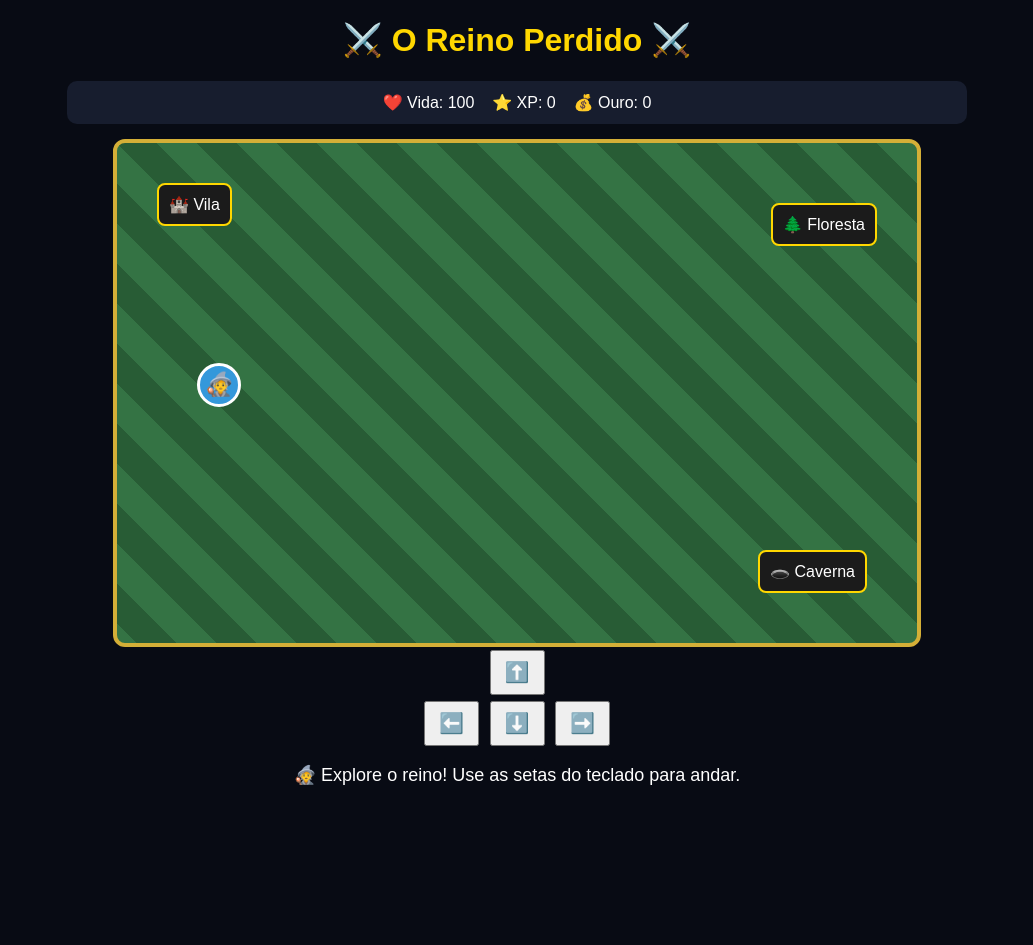
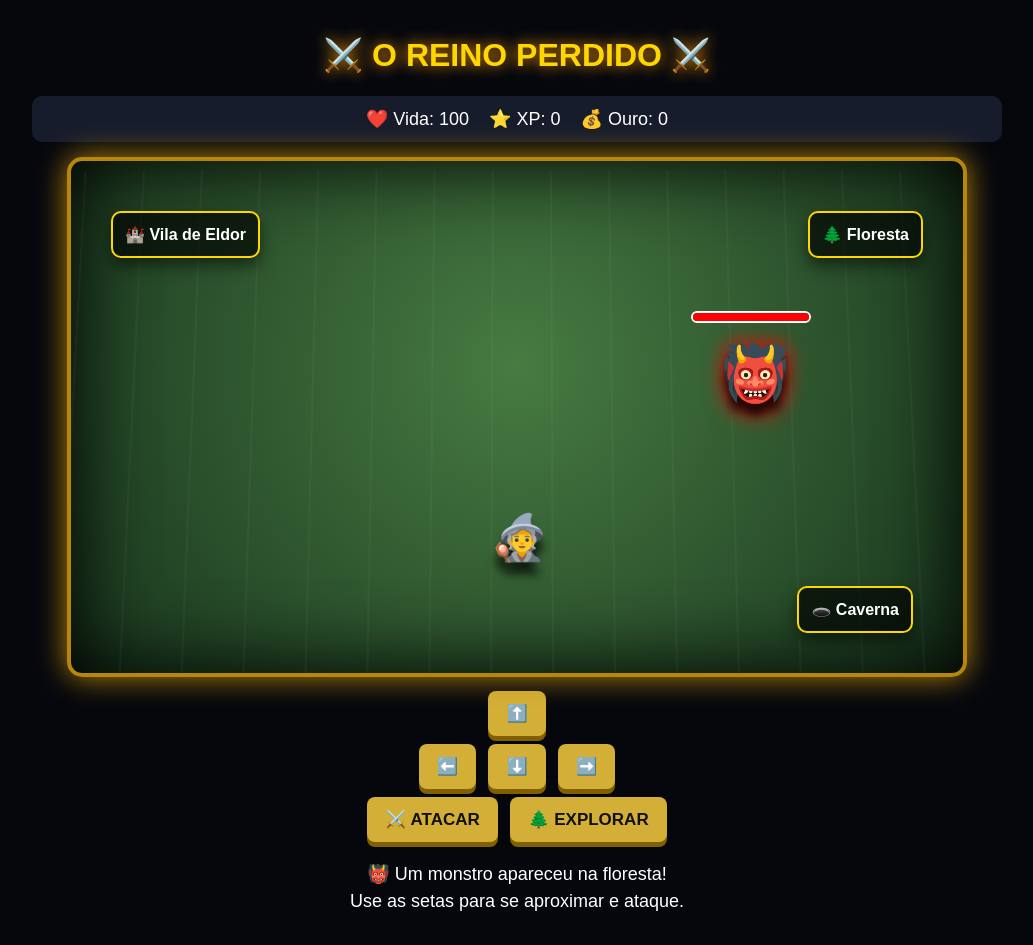
Before and after one commit to ademir225/snake-game, a plain HTML site: page index.html in a window 1280 px wide. Shown: the whole page, without its empty margins (123-1156 px from the left). Before the commit the page ends 849 px from the top, so only its background shows below. Drawn offline with Linux system fonts and the light colour scheme.

Commit message:
Update index.html

```diff
--- a/index.html
+++ b/index.html
@@ -3,102 +3,231 @@
 <head>
 <meta charset="UTF-8">
 <meta name="viewport" content="width=device-width, initial-scale=1.0">
+
 <title>O Reino Perdido</title>
 
 <style>
+
+* {
+    box-sizing: border-box;
+}
+
 body {
     margin: 0;
-    background: #080b14;
+    background: #05070d;
     color: white;
     font-family: Arial, sans-serif;
     text-align: center;
 }
 
 #jogo {
-    max-width: 900px;
-    margin: 20px auto;
+    max-width: 1000px;
+    margin: auto;
+    padding: 15px;
 }
 
 h1 {
     color: #ffd700;
+    text-shadow: 0 0 15px #ff9900;
 }
 
 #status {
-    background: #171d2e;
+    background: #171c2c;
     padding: 12px;
     border-radius: 10px;
     margin-bottom: 15px;
+    font-size: 18px;
 }
+
+/* MUNDO */
 
 #mapa {
     position: relative;
-    width: 800px;
+    width: 900px;
     max-width: 95vw;
-    height: 500px;
+    height: 520px;
     margin: auto;
     overflow: hidden;
-    border: 4px solid #d4af37;
-    border-radius: 12px;
+
     background:
-        linear-gradient(45deg, #285c35 25%, #347344 25%,
-        #347344 50%, #285c35 50%, #285c35 75%,
-        #347344 75%);
-    background-size: 80px 80px;
+        radial-gradient(circle at 50% 40%, #477b42, #18351d);
+
+    border: 4px solid #b8860b;
+    border-radius: 15px;
+
+    box-shadow:
+        inset 0 0 80px #000,
+        0 0 30px #b8860b;
+
+    perspective: 700px;
 }
+
+/* chão com efeito de profundidade */
+
+#chao {
+    position: absolute;
+    width: 100%;
+    height: 100%;
+
+    background:
+        repeating-linear-gradient(
+            90deg,
+            rgba(255,255,255,.03) 0px,
+            rgba(255,255,255,.03) 2px,
+            transparent 2px,
+            transparent 60px
+        );
+
+    transform: rotateX(5deg);
+}
+
+/* PERSONAGEM */
 
 #jogador {
     position: absolute;
-    width: 38px;
-    height: 38px;
-    background: #3498db;
-    border: 3px solid white;
-    border-radius: 50%;
-    left: 80px;
-    top: 220px;
-    display: flex;
-    align-items: center;
-    justify-content: center;
-    font-size: 23px;
-    z-index: 5;
+
+    width: 50px;
+    height: 65px;
+
+    left: 420px;
+    top: 350px;
+
+    font-size: 45px;
+
+    filter: drop-shadow(0 12px 5px rgba(0,0,0,.7));
+
+    transition: .15s;
+
+    z-index: 10;
 }
+
+/* MONSTRO */
+
+#monstro {
+    position: absolute;
+
+    width: 60px;
+    height: 70px;
+
+    left: 650px;
+    top: 180px;
+
+    font-size: 55px;
+
+    filter:
+        drop-shadow(0 12px 5px rgba(0,0,0,.8))
+        drop-shadow(0 0 10px red);
+
+    z-index: 9;
+}
+
+/* LOCAIS */
 
 .local {
     position: absolute;
-    padding: 10px;
-    background: #1b1b1b;
+
+    padding: 12px;
+
+    background: rgba(0,0,0,.65);
+
     border: 2px solid #ffd700;
-    border-radius: 8px;
-    color: white;
+
+    border-radius: 10px;
+
+    box-shadow: 0 8px 15px rgba(0,0,0,.5);
+
+    font-weight: bold;
 }
 
 #vila {
     left: 40px;
-    top: 40px;
+    top: 50px;
 }
 
 #floresta {
     right: 40px;
-    top: 60px;
+    top: 50px;
 }
 
 #caverna {
     right: 50px;
-    bottom: 50px;
+    bottom: 40px;
 }
 
-#mensagem {
-    min-height: 50px;
-    padding: 15px;
-    font-size: 18px;
+/* BARRA DO MONSTRO */
+
+#barraMonstro {
+    position: absolute;
+
+    left: 620px;
+    top: 150px;
+
+    width: 120px;
+    height: 12px;
+
+    background: #333;
+
+    border: 2px solid white;
+
+    border-radius: 10px;
+
+    overflow: hidden;
+
+    z-index: 11;
 }
 
-.controles button {
-    width: 55px;
-    height: 45px;
-    margin: 3px;
-    font-size: 20px;
+#vidaMonstro {
+    width: 100%;
+    height: 100%;
+
+    background: red;
+}
+
+/* MENSAGEM */
+
+#mensagem {
+    min-height: 60px;
+
+    padding: 15px;
+
+    font-size: 18px;
+
+    line-height: 1.5;
+}
+
+/* CONTROLES */
+
+button {
+    padding: 12px 18px;
+
+    margin: 4px;
+
+    border: none;
+
+    border-radius: 8px;
+
+    background: #d4af37;
+
+    color: #111;
+
+    font-size: 17px;
+
+    font-weight: bold;
+
     cursor: pointer;
+
+    box-shadow: 0 5px 0 #806000;
 }
+
+button:active {
+    transform: translateY(4px);
+    box-shadow: 0 1px 0 #806000;
+}
+
+.controles {
+    margin-top: 10px;
+}
+
 </style>
 </head>
 
@@ -106,22 +235,28 @@ h1 {
 
 <div id="jogo">
 
-<h1>⚔️ O Reino Perdido ⚔️</h1>
+<h1>⚔️ O REINO PERDIDO ⚔️</h1>
 
 <div id="status">
+
 ❤️ Vida: <span id="vida">100</span>
+
 &nbsp;&nbsp;
+
 ⭐ XP: <span id="xp">0</span>
+
 &nbsp;&nbsp;
+
 💰 Ouro: <span id="ouro">0</span>
+
 </div>
 
 <div id="mapa">
 
-    <div id="jogador">🧙</div>
+<div id="chao"></div>
 
 <div class="local" id="vila">
-        🏰 Vila
+🏰 Vila de Eldor
 </div>
 
 <div class="local" id="floresta">
@@ -132,100 +267,217 @@ h1 {
 🕳️ Caverna
 </div>
 
+<div id="jogador">
+🧙
+</div>
+
+<div id="barraMonstro">
+<div id="vidaMonstro"></div>
+</div>
+
+<div id="monstro">
+👹
+</div>
+
 </div>
 
 <div class="controles">
-    <button onclick="mover(0,-20)">⬆️</button><br>
 
-    <button onclick="mover(-20,0)">⬅️</button>
-    <button onclick="mover(0,20)">⬇️</button>
-    <button onclick="mover(20,0)">➡️</button>
+<button onclick="mover(0,-25)">⬆️</button>
+
+<br>
+
+<button onclick="mover(-25,0)">⬅️</button>
+
+<button onclick="mover(0,25)">⬇️</button>
+
+<button onclick="mover(25,0)">➡️</button>
+
+</div>
+
+<div>
+
+<button onclick="atacar()">
+⚔️ ATACAR
+</button>
+
+<button onclick="explorar()">
+🌲 EXPLORAR
+</button>
+
 </div>
 
 <div id="mensagem">
-    🧙 Explore o reino! Use as setas do teclado para andar.
+
+👹 Um monstro apareceu na floresta!
+<br>
+Use as setas para se aproximar e ataque.
+
 </div>
 
 </div>
 
 <script>
 
-let x = 80;
-let y = 220;
+let x = 420;
+let y = 350;
 
 let vida = 100;
 let xp = 0;
 let ouro = 0;
+
+let vidaMonstro = 100;
 
 function mover(dx, dy) {
 
     x += dx;
     y += dy;
 
-    // Limites do mapa
-    if (x < 0) x = 0;
-    if (y < 0) y = 0;
-    if (x > 755) x = 755;
-    if (y > 455) y = 455;
+    if (x < 10) x = 10;
+    if (y < 10) y = 10;
 
-    document.getElementById("jogador").style.left = x + "px";
-    document.getElementById("jogador").style.top = y + "px";
+    if (x > 840) x = 840;
+    if (y > 450) y = 450;
 
-    verificarLocal();
+    document.getElementById("jogador").style.left =
+        x + "px";
+
+    document.getElementById("jogador").style.top =
+        y + "px";
+
+    verificarDistancia();
+
 }
 
 document.addEventListener("keydown", function(event) {
 
     if (event.key === "ArrowUp") {
-        mover(0,-20);
+        mover(0,-25);
     }
 
     if (event.key === "ArrowDown") {
-        mover(0,20);
+        mover(0,25);
     }
 
     if (event.key === "ArrowLeft") {
-        mover(-20,0);
+        mover(-25,0);
     }
 
     if (event.key === "ArrowRight") {
-        mover(20,0);
+        mover(25,0);
     }
 
 });
 
-function verificarLocal() {
+function verificarDistancia() {
 
-    if (x < 180 && y < 150) {
+    let mx = 650;
+    let my = 180;
+
+    let distancia =
+        Math.sqrt(
+            Math.pow(x - mx, 2) +
+            Math.pow(y - my, 2)
+        );
+
+    if (distancia < 130) {
 
         document.getElementById("mensagem").innerHTML =
-        "🏰 Você chegou à Vila de Eldor. " +
-        "O ancião precisa falar com você.";
+        "👹 Você está perto do monstro! " +
+        "Clique em ⚔️ ATACAR para lutar!";
 
     }
 
-    else if (x > 600 && y < 180) {
+}
+
+function atacar() {
+
+    let mx = 650;
+    let my = 180;
+
+    let distancia =
+        Math.sqrt(
+            Math.pow(x - mx, 2) +
+            Math.pow(y - my, 2)
+        );
+
+    if (distancia > 150) {
 
         document.getElementById("mensagem").innerHTML =
-        "🌲 Você entrou na Floresta Sombria. " +
-        "Cuidado com os monstros!";
+        "⚠️ Você está muito longe! " +
+        "Aproxime-se do monstro.";
+
+        return;
+    }
+
+    if (vidaMonstro <= 0) {
+
+        document.getElementById("mensagem").innerHTML =
+        "🏆 Você já derrotou este monstro!";
+
+        return;
+    }
+
+    let dano = Math.floor(Math.random() * 20) + 10;
+
+    vidaMonstro -= dano;
+
+    if (vidaMonstro < 0) {
+        vidaMonstro = 0;
+    }
+
+    document.getElementById("vidaMonstro").style.width =
+        vidaMonstro + "%";
+
+    if (vidaMonstro <= 0) {
+
+        xp += 50;
+        ouro += 25;
+
+        document.getElementById("monstro").innerHTML = "💀";
+
+        document.getElementById("mensagem").innerHTML =
+        "🏆 VITÓRIA! Você derrotou o monstro! " +
+        "Ganhou ⭐ 50 XP e 💰 25 moedas.";
+
+    } else {
+
+        let danoInimigo =
+            Math.floor(Math.random() * 10) + 5;
+
+        vida -= danoInimigo;
+
+        if (vida < 0) {
+            vida = 0;
+        }
+
+        document.getElementById("mensagem").innerHTML =
+        "⚔️ Você causou " + dano +
+        " de dano!<br>" +
+        "👹 O monstro causou " +
+        danoInimigo + " de dano em você.";
 
     }
 
-    else if (x > 600 && y > 350) {
-
-        document.getElementById("mensagem").innerHTML =
-        "🕳️ Você encontrou uma caverna misteriosa. " +
-        "Talvez exista um tesouro lá dentro.";
+    atualizar();
 
 }
 
-    else {
+function explorar() {
 
     document.getElementById("mensagem").innerHTML =
-        "🗺️ Explore o reino e procure pistas sobre o Cristal de Eldor.";
+    "🌲 Você está explorando a floresta. " +
+    "Talvez exista uma pista sobre o Cristal de Eldor...";
 
 }
+
+function atualizar() {
+
+    document.getElementById("vida").textContent = vida;
+
+    document.getElementById("xp").textContent = xp;
+
+    document.getElementById("ouro").textContent = ouro;
 
 }
 
```
Lines whose indentation alone changed are shown as unchanged.
